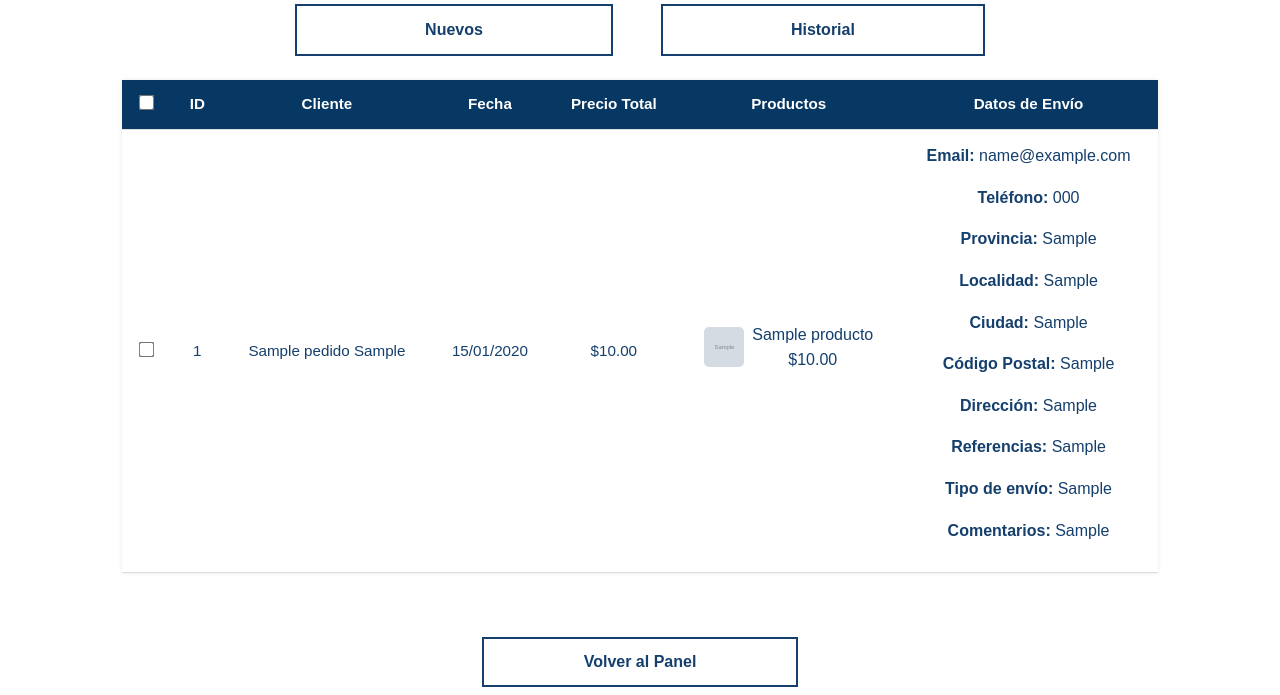
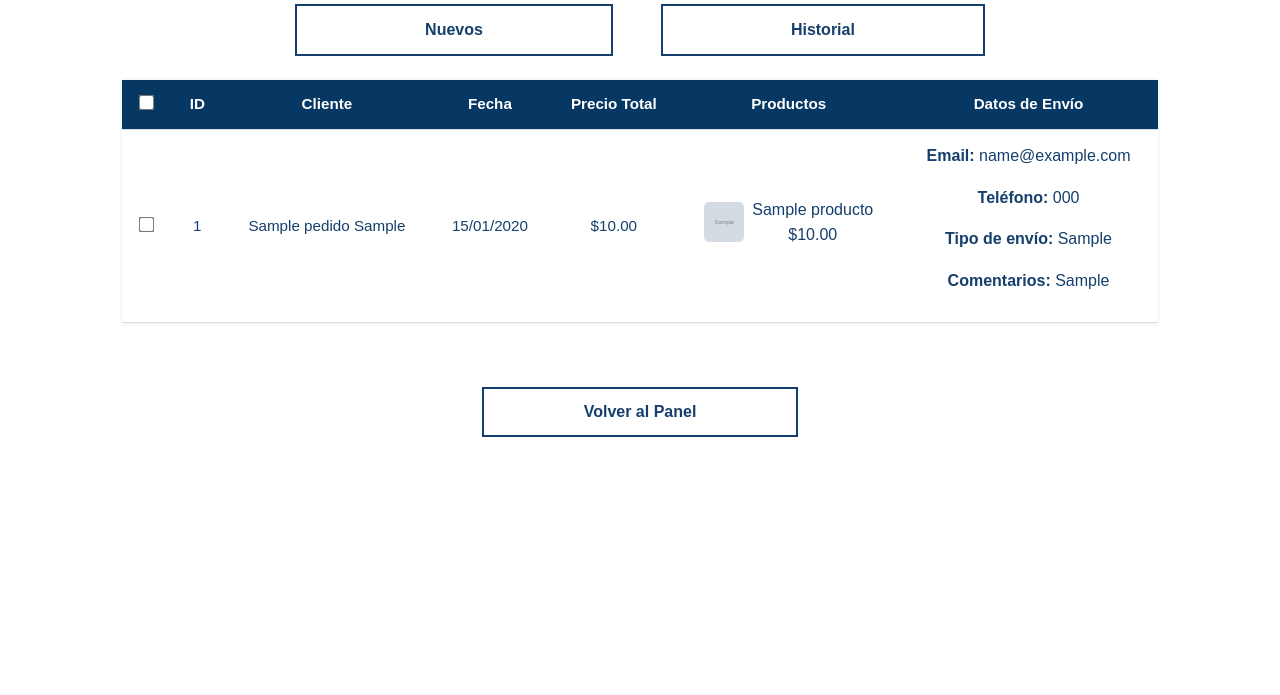
Before and after one commit to Aldana-dev/LaHoraAzul, a Flask app: template lahoraazul/app/templates/admin_pedidos.html in a window 1280 px wide. Shown: the part 170-865 px from the top of the page. After the commit the page ends 607 px from the top, so only its background shows below. Run offline with Flask 3, Linux system fonts and the light colour scheme; tables that the repository leaves empty hold one stand-in row (values such as "Sample post"); the template is opened without the code that fills it: values that come from a table or form of the project are taken from there, most other values are stand-ins (such as "Sample title", 1, 10 or a date in 2020); grey boxes marked "Sample" are stand-in pictures.

Commit message:
Modificaciones en la base de datos, seccion de pedidos

```diff
--- a/lahoraazul/app/static/js/carrito.js
+++ b/lahoraazul/app/static/js/carrito.js
@@ -38,7 +38,6 @@ function actualizarLabel(label, precio, minDias, maxDias) {
     if (input) input.disabled = true;
   }
 }
-
 
 // Cotizar envío (D = domicilio, S = sucursal)
 async function cotizarEnvio(cpDestino, tipo) {
--- a/lahoraazul/app/templates/admin_pedidos.html
+++ b/lahoraazul/app/templates/admin_pedidos.html
@@ -70,7 +70,7 @@
     <th>Fecha</th>
     <th>Precio Total</th>
     <th>Productos</th>
-    <th>Datos de Envío</th> <!-- Nueva columna -->
+    <th>Datos de Envío</th> <!-- Se mantiene, pero con contenido reducido -->
   </tr>
 </thead>
 <tbody>
@@ -112,12 +112,6 @@
       <td>
         <p><strong>Email:</strong> {{ pedido.email_contacto }}</p>
         <p><strong>Teléfono:</strong> {{ pedido.telefono }}</p>
-        <p><strong>Provincia:</strong> {{ pedido.provincia }}</p>
-        <p><strong>Localidad:</strong> {{ pedido.localidad }}</p>
-        <p><strong>Ciudad:</strong> {{ pedido.ciudad }}</p>
-        <p><strong>Código Postal:</strong> {{ pedido.cp_usuario }}</p>
-        <p><strong>Dirección:</strong> {{ pedido.direccion }}</p>
-        <p><strong>Referencias:</strong> {{ pedido.referencias }}</p>
         <p><strong>Tipo de envío:</strong> {{ pedido.tipo_envio }}</p>
         <p><strong>Comentarios:</strong> {{ pedido.comentarios }}</p>
       </td>
@@ -159,7 +153,6 @@
         document.getElementById("modal-pedido").style.display = "none";
       }
 
-      // Eliminamos todo JS relacionado a modal eliminar pedidos
     </script>
   </body>
 </html>
```
Also changed, not shown: lahoraazul/app/models.py (+3 -13 lines).
